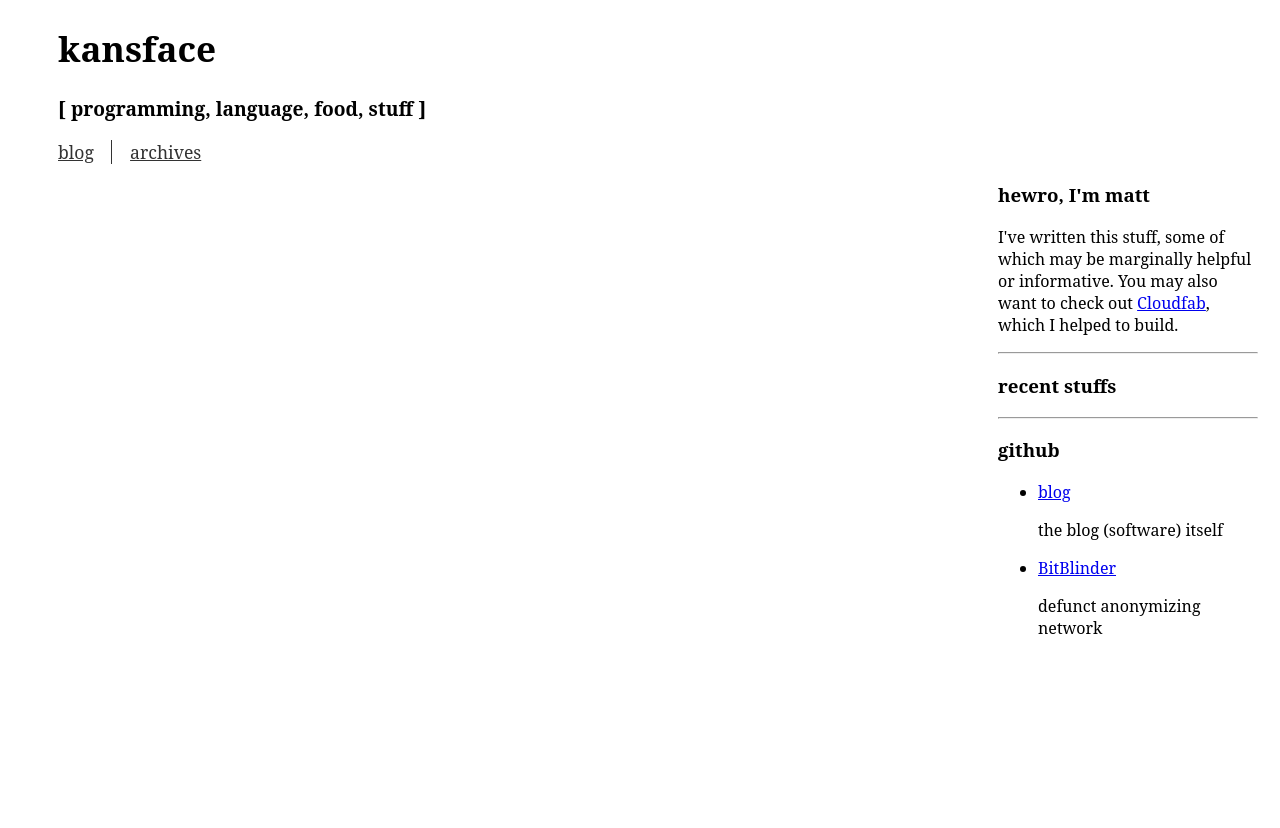
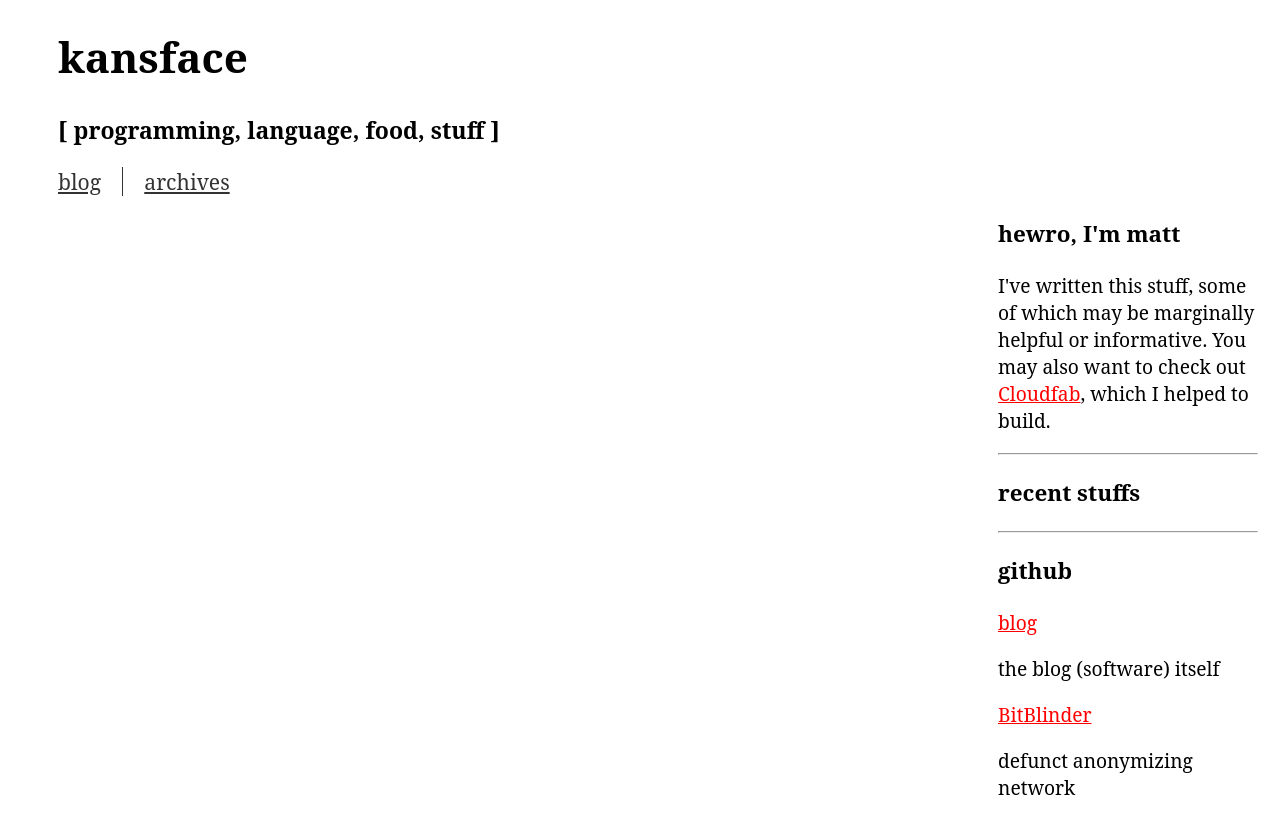
Before and after one commit to kans/kans-face-, a Django app: template blog/templates/blog-index.html in a window 1280 px wide. Before the commit the page ends 634 px from the top, so only its background shows below. Run offline with Django 3.2, Linux system fonts and the light colour scheme; the template is opened without the code that fills it, so the values that code supplies are empty; parts of the project's set-up code (start-up, migrations or seed data) failed here and were passed over; some libraries are stand-ins or nearby versions.

Commit message:
fixing the sidebar links

```diff
--- a/blog/static/no-cache/blog.css
+++ b/blog/static/no-cache/blog.css
@@ -1,6 +1,7 @@
 
 body{
     font-family: "PT Serif", "Serif";
+    font-size: 1.2em;
 }
 #header > h1{
     font-size: 2.2em;
@@ -47,7 +48,24 @@ body{
     width: 260px;
     float: left;
 }
+#sidebar > ul{
+    display: block;
+    margin: 0;
+    padding: 0;
+}
+#sidebar > ul > li{
+    display: inline;
+    margin-left: 0;
+    padding-left: 0;
+}
 #meat{
     float: left;
     width: 940px;
 }
+a:link{
+    text-decoration: underline;
+    color: #ff0000;
+}
+a:visited{
+    color: #ff0000;
+}
```
